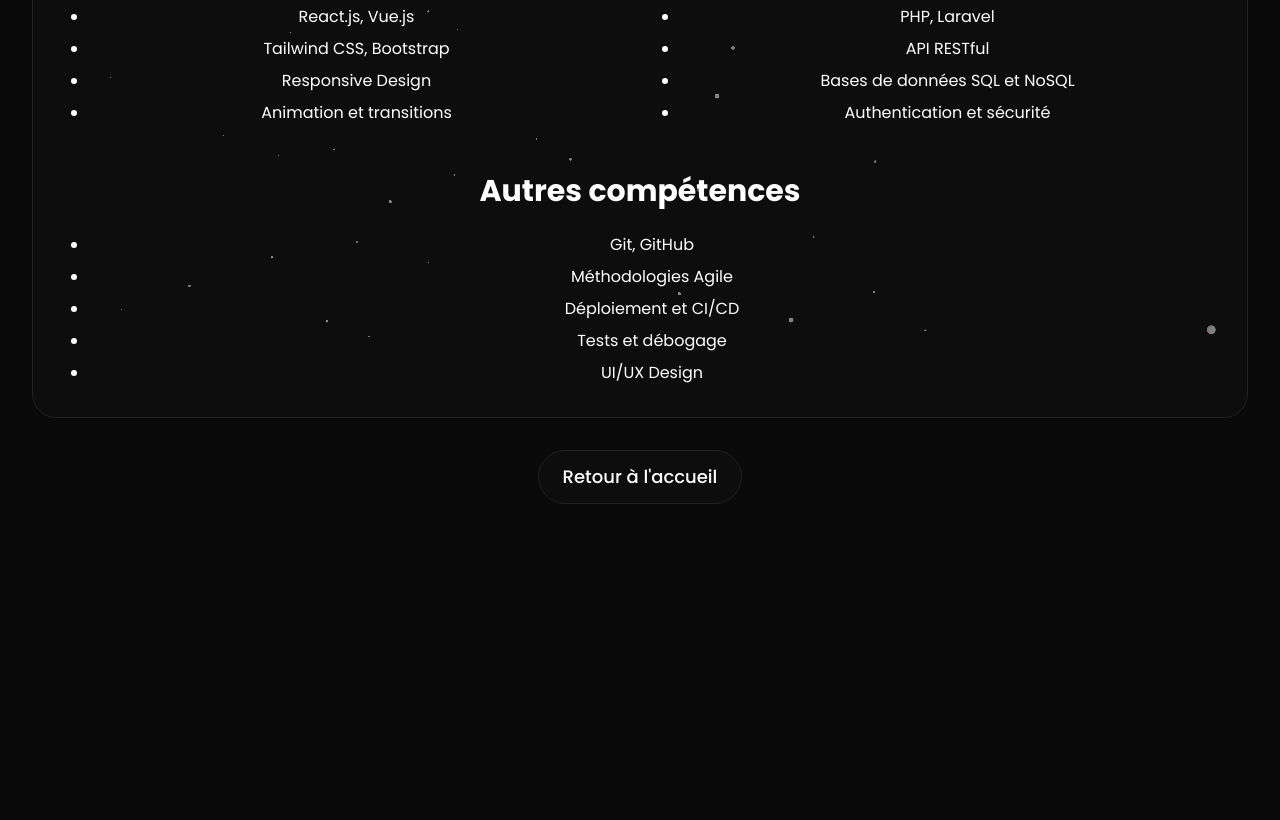
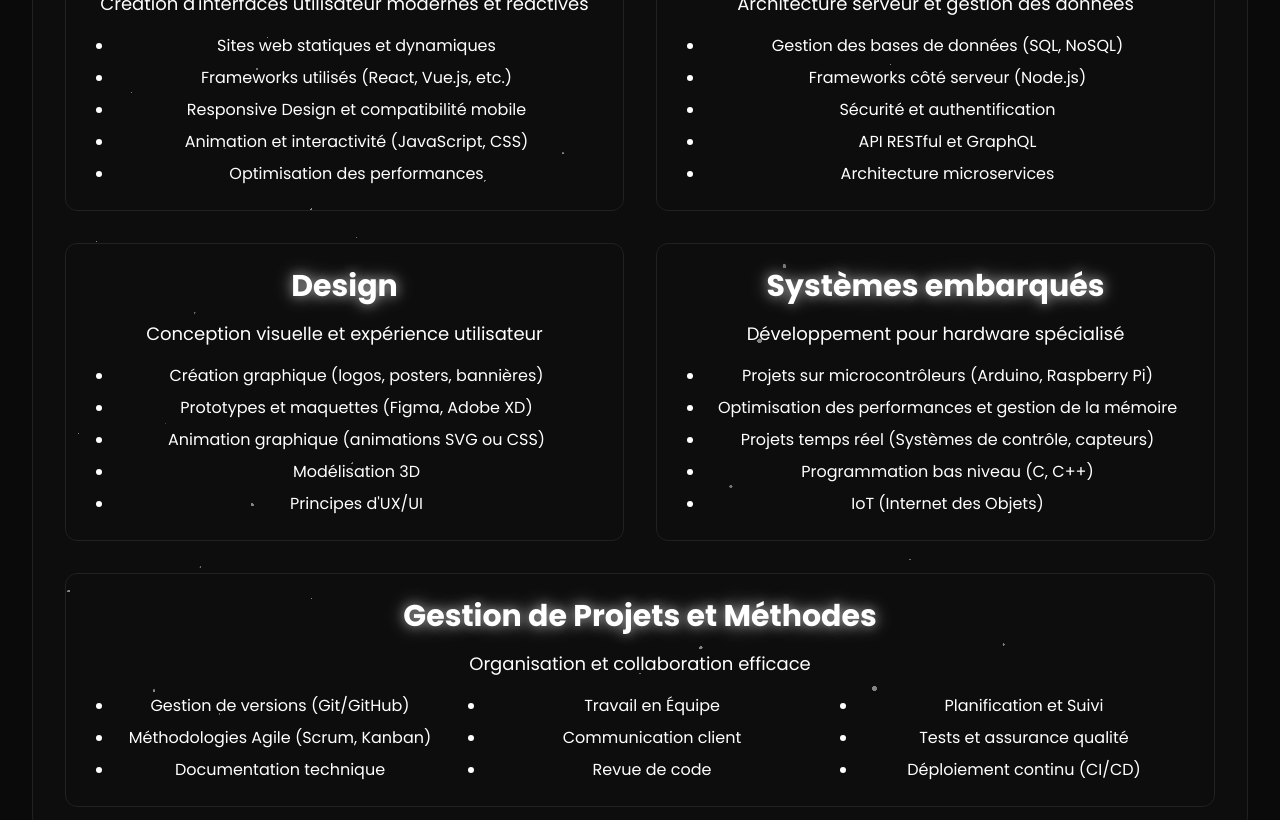
Before and after one commit to Lucacist/portfolio-react, a React (Vite) app: page /portfolio-react/competences in a window 1280 px wide. Shown: the part 460-1280 px from the top of the page. Before the commit the page ends 996 px from the top, so only its background shows below. Built offline with nearby package versions, Linux system fonts and the light colour scheme.

Commit message:
Amélioration de la page de compétences avec des sections détaillées

```diff
--- a/src/pages/CompetencesPage.jsx
+++ b/src/pages/CompetencesPage.jsx
@@ -30,38 +30,77 @@ const CompetencesPage = () => {
             </div>
 
             <div className="grid grid-cols-1 md:grid-cols-2 gap-8">
-              <div>
-                <h2 className="text-2xl md:text-3xl font-bold mb-6">Développement Frontend</h2>
+              <div className="bg-[var(--couleur-background)] p-6 rounded-xl border border-[var(--couleur-border)] hover:shadow-lg transition-all">
+                <h2 className="text-2xl md:text-3xl font-bold mb-4 text-glow">Front-End Development</h2>
+                <p className="text-lg mb-4 text-[var(--couleur-texte-secondaire)]">Création d'interfaces utilisateur modernes et réactives</p>
                 <ul className="list-disc pl-6 space-y-2">
-                  <li>HTML5, CSS3, JavaScript (ES6+)</li>
-                  <li>React.js, Vue.js</li>
-                  <li>Tailwind CSS, Bootstrap</li>
-                  <li>Responsive Design</li>
-                  <li>Animation et transitions</li>
+                  <li>Sites web statiques et dynamiques</li>
+                  <li>Frameworks utilisés (React, Vue.js, etc.)</li>
+                  <li>Responsive Design et compatibilité mobile</li>
+                  <li>Animation et interactivité (JavaScript, CSS)</li>
+                  <li>Optimisation des performances</li>
                 </ul>
               </div>
 
-              <div>
-                <h2 className="text-2xl md:text-3xl font-bold mb-6">Développement Backend</h2>
+              <div className="bg-[var(--couleur-background)] p-6 rounded-xl border border-[var(--couleur-border)] hover:shadow-lg transition-all">
+                <h2 className="text-2xl md:text-3xl font-bold mb-4 text-glow">Back-End Development</h2>
+                <p className="text-lg mb-4 text-[var(--couleur-texte-secondaire)]">Architecture serveur et gestion des données</p>
                 <ul className="list-disc pl-6 space-y-2">
-                  <li>Node.js, Express</li>
-                  <li>PHP, Laravel</li>
-                  <li>API RESTful</li>
-                  <li>Bases de données SQL et NoSQL</li>
-                  <li>Authentication et sécurité</li>
+                  <li>Gestion des bases de données (SQL, NoSQL)</li>
+                  <li>Frameworks côté serveur (Node.js)</li>
+                  <li>Sécurité et authentification</li>
+                  <li>API RESTful et GraphQL</li>
+                  <li>Architecture microservices</li>
                 </ul>
               </div>
             </div>
 
-            <div className="mt-12">
-              <h2 className="text-2xl md:text-3xl font-bold mb-6">Autres compétences</h2>
-              <ul className="list-disc pl-6 space-y-2">
-                <li>Git, GitHub</li>
-                <li>Méthodologies Agile</li>
-                <li>Déploiement et CI/CD</li>
-                <li>Tests et débogage</li>
-                <li>UI/UX Design</li>
-              </ul>
+            <div className="grid grid-cols-1 md:grid-cols-2 gap-8 mt-8">
+              <div className="bg-[var(--couleur-background)] p-6 rounded-xl border border-[var(--couleur-border)] hover:shadow-lg transition-all">
+                <h2 className="text-2xl md:text-3xl font-bold mb-4 text-glow">Design</h2>
+                <p className="text-lg mb-4 text-[var(--couleur-texte-secondaire)]">Conception visuelle et expérience utilisateur</p>
+                <ul className="list-disc pl-6 space-y-2">
+                  <li>Création graphique (logos, posters, bannières)</li>
+                  <li>Prototypes et maquettes (Figma, Adobe XD)</li>
+                  <li>Animation graphique (animations SVG ou CSS)</li>
+                  <li>Modélisation 3D</li>
+                  <li>Principes d'UX/UI</li>
+                </ul>
+              </div>
+
+              <div className="bg-[var(--couleur-background)] p-6 rounded-xl border border-[var(--couleur-border)] hover:shadow-lg transition-all">
+                <h2 className="text-2xl md:text-3xl font-bold mb-4 text-glow">Systèmes embarqués</h2>
+                <p className="text-lg mb-4 text-[var(--couleur-texte-secondaire)]">Développement pour hardware spécialisé</p>
+                <ul className="list-disc pl-6 space-y-2">
+                  <li>Projets sur microcontrôleurs (Arduino, Raspberry Pi)</li>
+                  <li>Optimisation des performances et gestion de la mémoire</li>
+                  <li>Projets temps réel (Systèmes de contrôle, capteurs)</li>
+                  <li>Programmation bas niveau (C, C++)</li>
+                  <li>IoT (Internet des Objets)</li>
+                </ul>
+              </div>
+            </div>
+
+            <div className="mt-8 bg-[var(--couleur-background)] p-6 rounded-xl border border-[var(--couleur-border)] hover:shadow-lg transition-all">
+              <h2 className="text-2xl md:text-3xl font-bold mb-4 text-glow">Gestion de Projets et Méthodes</h2>
+              <p className="text-lg mb-4 text-[var(--couleur-texte-secondaire)]">Organisation et collaboration efficace</p>
+              <div className="grid grid-cols-1 md:grid-cols-3 gap-4">
+                <ul className="list-disc pl-6 space-y-2">
+                  <li>Gestion de versions (Git/GitHub)</li>
+                  <li>Méthodologies Agile (Scrum, Kanban)</li>
+                  <li>Documentation technique</li>
+                </ul>
+                <ul className="list-disc pl-6 space-y-2">
+                  <li>Travail en Équipe</li>
+                  <li>Communication client</li>
+                  <li>Revue de code</li>
+                </ul>
+                <ul className="list-disc pl-6 space-y-2">
+                  <li>Planification et Suivi</li>
+                  <li>Tests et assurance qualité</li>
+                  <li>Déploiement continu (CI/CD)</li>
+                </ul>
+              </div>
             </div>
           </div>
         </div>
```
